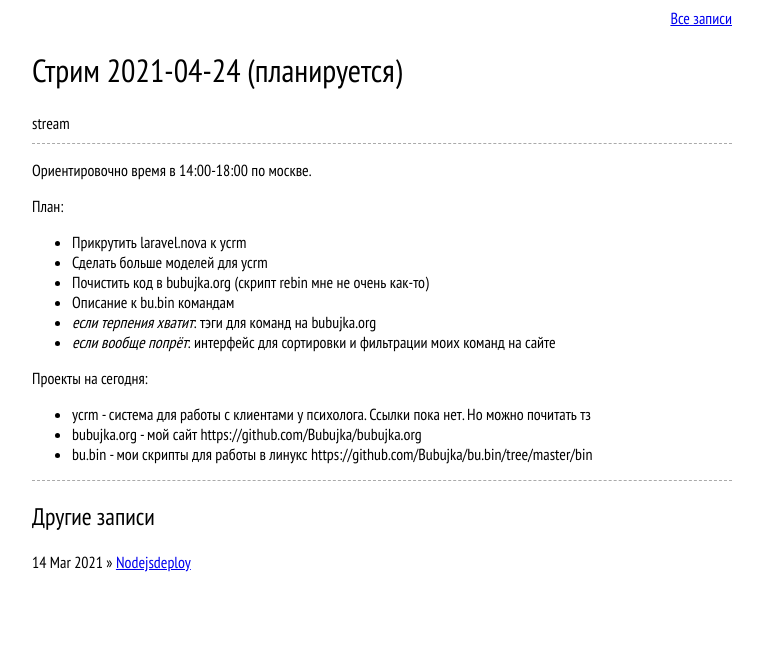
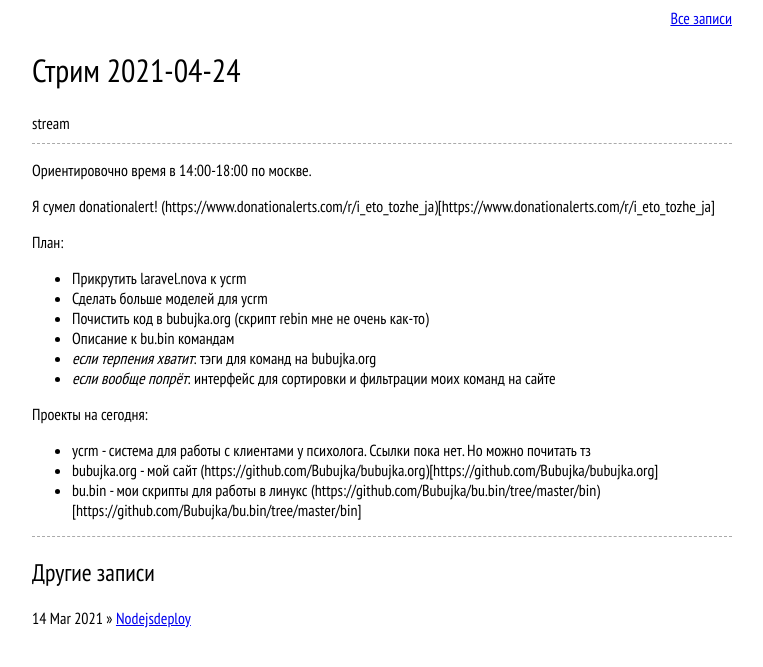
Before and after one commit to Bubujka/bubujka.org, a Jekyll site: the page built from _posts/2021-04-24-stream.md, in a window 1280 px wide. Shown: the top 667 px of the page, without its empty margins (258-1021 px from the left). Built offline with Jekyll 4.4.1, drawn with Linux system fonts in a browser that asks for light colours.

Commit message:
ссылки поправил

```diff
--- a/_posts/2021-04-24-stream.md
+++ b/_posts/2021-04-24-stream.md
@@ -1,11 +1,13 @@
 ---
-title: Стрим 2021-04-24 (планируется)
+title: Стрим 2021-04-24
 layout: post
 tags:
   - stream
 ---
 
 Ориентировочно время в 14:00-18:00 по москве.
+
+Я сумел donationalert! (https://www.donationalerts.com/r/i_eto_tozhe_ja)[https://www.donationalerts.com/r/i_eto_tozhe_ja]
 
 План:
 - Прикрутить laravel.nova к ycrm
@@ -17,5 +19,5 @@
 
 Проекты на сегодня:
 - ycrm - система для работы с клиентами у психолога. Ссылки пока нет. Но можно почитать тз
-- bubujka.org - мой сайт https://github.com/Bubujka/bubujka.org
-- bu.bin - мои скрипты для работы в линукс https://github.com/Bubujka/bu.bin/tree/master/bin
+- bubujka.org - мой сайт (https://github.com/Bubujka/bubujka.org)[https://github.com/Bubujka/bubujka.org]
+- bu.bin - мои скрипты для работы в линукс (https://github.com/Bubujka/bu.bin/tree/master/bin)[https://github.com/Bubujka/bu.bin/tree/master/bin]
```
